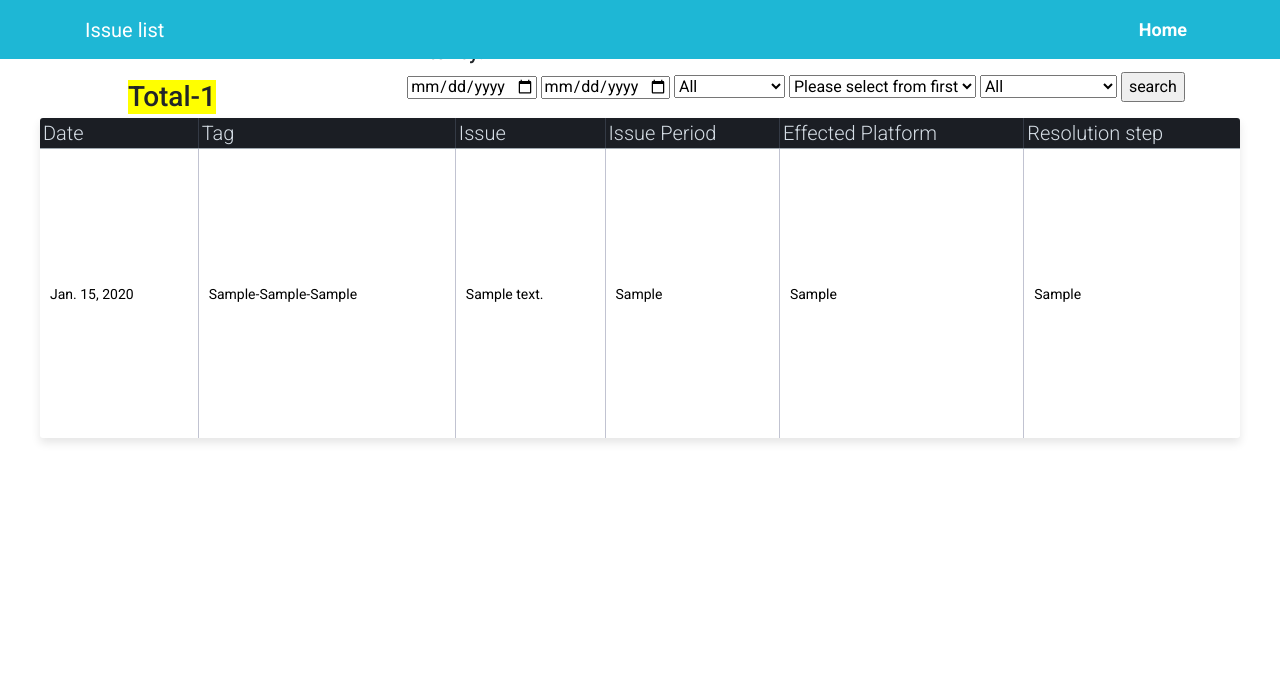
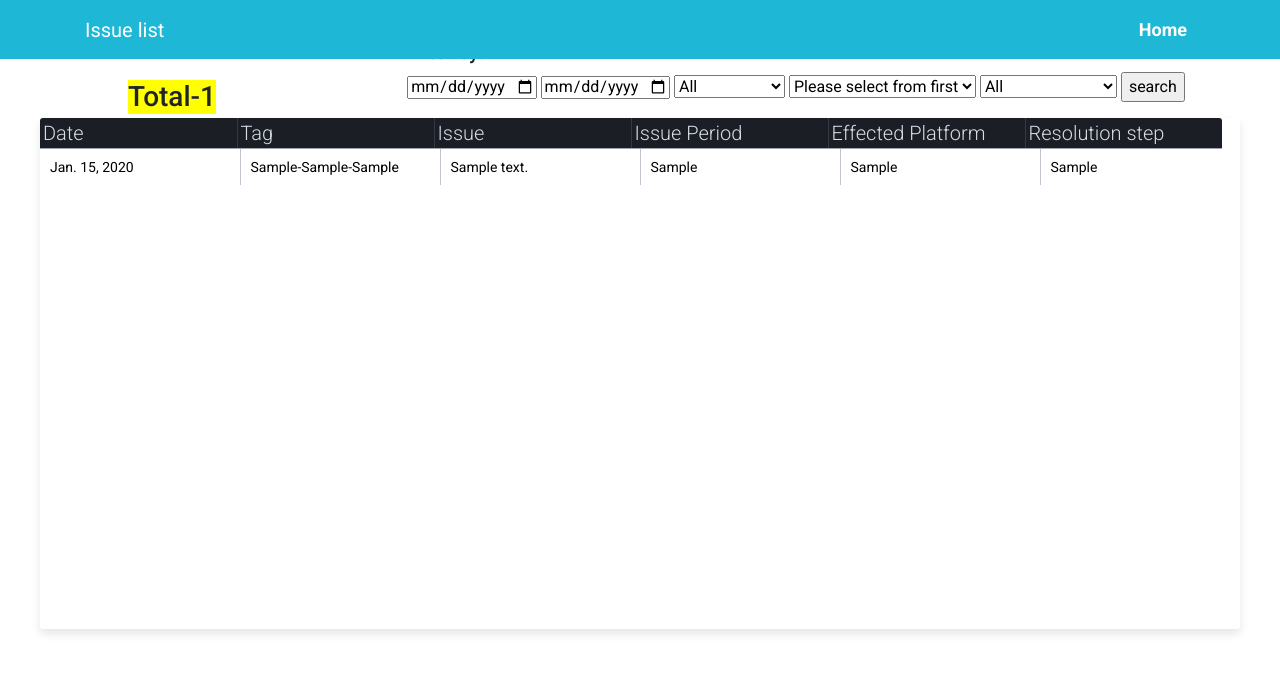
Before and after one commit to ranjanrak/Issuedoc, a Django app: page /issue/ in a window 1280 px wide. Shown: the top 673 px of the page. Run offline with Django 3.2, Linux system fonts and the light colour scheme; tables that the repository leaves empty hold one stand-in row (values such as "Sample post"); some libraries are stand-ins or nearby versions.

Commit message:
fixing table header

```diff
--- a/helpdoc/templates/helpdoc/issue.html
+++ b/helpdoc/templates/helpdoc/issue.html
@@ -153,7 +153,21 @@ td.text-right {
 .bg-dark {
     background-color: #1eb7d5!important;
 }
-
+thead {
+    display: table;
+    table-layout:fixed;
+    width: 98.5%;
+}
+tbody {
+    display: block;
+    height: 30em;
+    overflow-y: scroll;
+}
+tbody tr {
+    display: table;
+    table-layout:fixed;
+    width: 100%;
+}
 </style>
 
 
```
